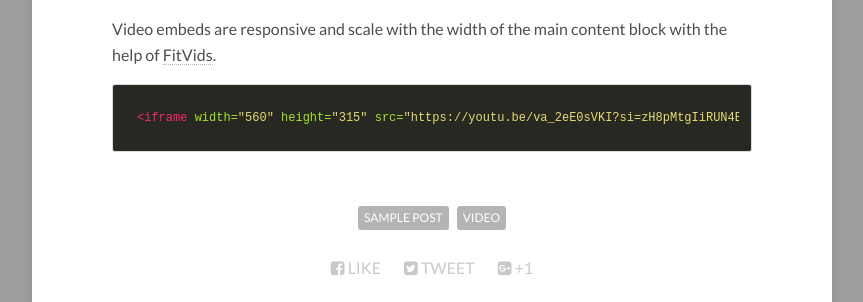
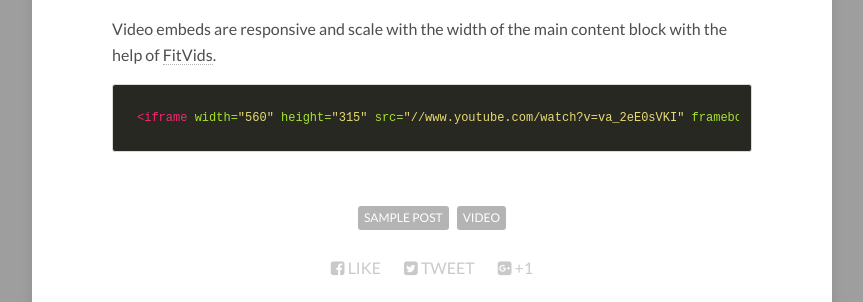
Before and after one commit to bccstsa-org/bccstsa-org.github.io, a Jekyll site: the page built from _posts/2013-06-25-video-post.md, in a window 1280 px wide. Shown: the part 636-938 px from the top of the page, without its empty margins (208-1071 px from the left). Built offline with Jekyll 4.4.1, drawn with Linux system fonts in a browser that asks for light colours; nearby versions of some CDN libraries.

Commit message:
Update 2013-06-25-video-post.md

````diff
--- a/_posts/2013-06-25-video-post.md
+++ b/_posts/2013-06-25-video-post.md
@@ -10,5 +10,5 @@
 Video embeds are responsive and scale with the width of the main content block with the help of [FitVids](http://fitvidsjs.com/).
 
 ```html
-<iframe width="560" height="315" src="https://youtu.be/va_2eE0sVKI?si=zH8pMtgIiRUN4B3V" frameborder="0"></iframe>
+<iframe width="560" height="315" src="//www.youtube.com/watch?v=va_2eE0sVKI" frameborder="0"></iframe>
 ```
````
